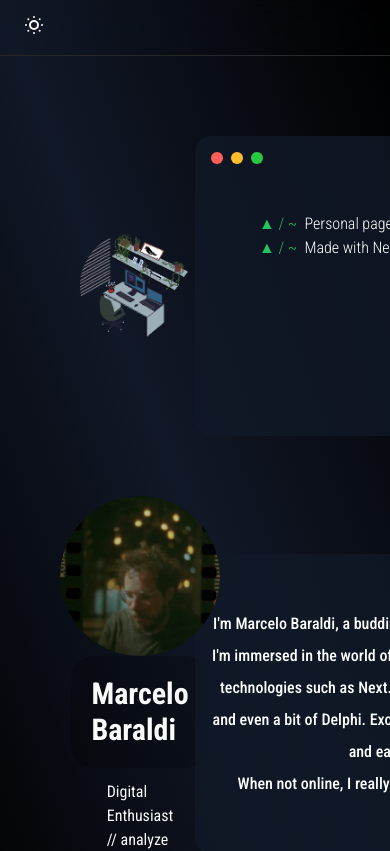
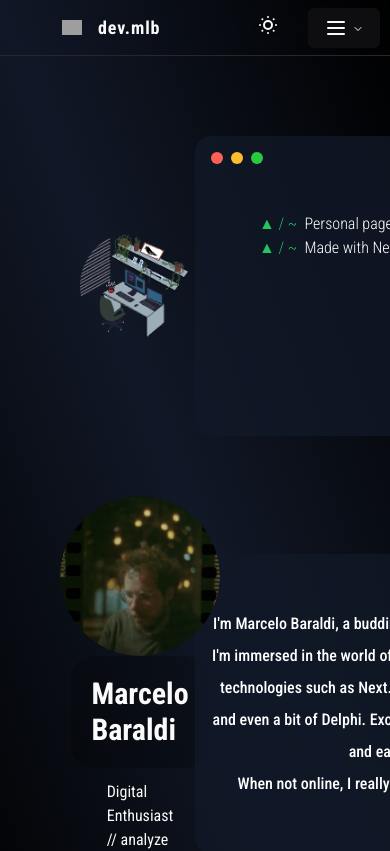
Before and after one commit to mlbaraldi/mlbaraldi.github.io, a Next.js app: page / in a window 390 px wide. Shown: the top 851 px of the page. Built offline with nearby package versions, Linux system fonts and the light colour scheme; grey boxes are pictures that could not be loaded.

Commit message:
feat: add responsive navbar

```diff
--- a/src/app/globals.css
+++ b/src/app/globals.css
@@ -72,7 +72,7 @@
     @apply border-border ;
   }
   body {
-    @apply GrainyLight bg-background text-foreground min-h-screen antialiased dark:bg-gradient-to-bl from-black via-gray-900 to-black;
+    @apply GrainyLight text-foreground min-h-screen antialiased dark:bg-gradient-to-bl from-black via-gray-900 to-black;
   }
 }
 
--- /dev/null
+++ b/src/components/ui/Hamburger.tsx
@@ -0,0 +1,59 @@
+import { GithubIcon, LineChartIcon, LinkedinIcon, MenuIcon, Terminal } from "lucide-react"
+import Link from "next/link"
+import { buttonVariants } from "./button"
+import { NavigationMenu, NavigationMenuContent, NavigationMenuItem, NavigationMenuLink, NavigationMenuList, NavigationMenuTrigger } from "./navigation-menu"
+
+const Hamburger = () => {
+  return (
+    <NavigationMenu>
+      <NavigationMenuList>
+        <NavigationMenuItem>
+          <NavigationMenuTrigger><MenuIcon /></NavigationMenuTrigger>
+          <NavigationMenuContent>
+            <NavigationMenuLink>
+              <Link className={buttonVariants({
+                variant: 'ghost',
+                size: 'sm'
+              })} href='/works' passHref>
+                <Terminal />
+                <p className="p-2">Works</p>
+              </Link>
+            </NavigationMenuLink>
+            <NavigationMenuLink>
+              <Link
+                className={buttonVariants({
+                  variant: 'ghost',
+                  size: 'sm',
+                })} href='/timeline' passHref>
+                <LineChartIcon className='ml-1.4 h-4 w-4' />
+                <p className="p-2">Timeline</p>
+              </Link>
+            </NavigationMenuLink>
+            <NavigationMenuLink>
+              <Link
+                className={buttonVariants({
+                  variant: 'ghost',
+                  size: 'sm',
+                })} href='https://www.linkedin.com/in/mlbaraldi' passHref>
+                <LinkedinIcon className='ml-1.5 h-4 w-4' />
+                <p className="p-2">Linkedin</p>
+              </Link>
+            </NavigationMenuLink>
+            <NavigationMenuLink>
+              <Link
+                className={buttonVariants({
+                  variant: 'ghost',
+                  size: 'sm',
+                })} href='https://github.com/mlbaraldi' passHref>
+                <GithubIcon className='ml-1.5 h-4 w-4' />
+                <p className="p-2">Github</p>
+              </Link>
+            </NavigationMenuLink>
+          </NavigationMenuContent>
+        </NavigationMenuItem>
+      </NavigationMenuList>
+    </NavigationMenu >
+  )
+}
+
+export default Hamburger
--- a/src/components/ui/Navbar.tsx
+++ b/src/components/ui/Navbar.tsx
@@ -1,6 +1,7 @@
 import { GithubIcon, LineChartIcon, LinkedinIcon, Terminal } from "lucide-react";
 import Link from "next/link";
 import BaseIcon from "../BaseIcon";
+import Hamburger from "./Hamburger";
 import MaxWidthWrapper from "./MaxWidthWrapper";
 import ThemeSwitcher from "./ThemeSwitcher";
 import { buttonVariants } from "./button";
@@ -9,15 +10,14 @@
   return (
     <nav className='sticky h-14 inset-x-0 top-0 z-30 w-full border-b backdrop-blur-lg transition-all '>
       <MaxWidthWrapper>
-        <div className='flex items-center justify-between h-14 border-b'>
-          <div className='hidden items-center space-x-20 sm:flex'>
-            <>
+        <div className='flex items-center justify-between h-14 border-b '>
           <BaseIcon />
+          <div className='hidden items-center space-x-20 sm:flex '>
             <Link className={buttonVariants({
               variant: 'ghost',
               size: 'sm'
             })} href='/works' passHref>
-                <Terminal className='ml-1.5 h-5 w-5' />
+              <Terminal />
               <p className="p-2">Works</p>
             </Link>
             <Link
@@ -44,14 +44,17 @@
               <GithubIcon className='ml-1.5 h-5 w-5' />
               <p className="p-2">Github</p>
             </Link>
-            </>
           </div>
-          <div
-            className={buttonVariants({
+
+          {/* Theme switcher for all screens */}
+          <div className={buttonVariants({
             variant: 'ghost',
             size: 'sm',
           })} >
             <ThemeSwitcher />
+          </div>
+          <div className='sm:hidden'>
+            <Hamburger />
           </div>
         </div>
       </MaxWidthWrapper>
@@ -59,4 +62,5 @@
   );
 };
 
+
 export default Navbar;
--- /dev/null
+++ b/src/components/ui/navigation-menu.tsx
@@ -0,0 +1,122 @@
+'use client'
+
+import * as NavigationMenuPrimitive from "@radix-ui/react-navigation-menu"
+import { cva } from "class-variance-authority"
+import { ChevronDown } from "lucide-react"
+import * as React from "react"
+
+import { cn } from "@/lib/utils"
+
+const NavigationMenu = React.forwardRef<
+  React.ElementRef<typeof NavigationMenuPrimitive.Root>,
+  React.ComponentPropsWithoutRef<typeof NavigationMenuPrimitive.Root>
+>(({ className, children, ...props }, ref) => (
+  <NavigationMenuPrimitive.Root
+    ref={ref}
+    className={cn(
+      "relative z-10 flex max-w-max flex-1 items-center justify-center",
+      className
+    )}
+    {...props}
+  >
+    {children}
+    <NavigationMenuViewport />
+  </NavigationMenuPrimitive.Root>
+))
+NavigationMenu.displayName = NavigationMenuPrimitive.Root.displayName
+
+const NavigationMenuList = React.forwardRef<
+  React.ElementRef<typeof NavigationMenuPrimitive.List>,
+  React.ComponentPropsWithoutRef<typeof NavigationMenuPrimitive.List>
+>(({ className, ...props }, ref) => (
+  <NavigationMenuPrimitive.List
+    ref={ref}
+    className={cn(
+      "group flex flex-1 list-none items-center justify-center space-x-1",
+      className
+    )}
+    {...props}
+  />
+))
+NavigationMenuList.displayName = NavigationMenuPrimitive.List.displayName
+
+const NavigationMenuItem = NavigationMenuPrimitive.Item
+
+const navigationMenuTriggerStyle = cva(
+  "group inline-flex h-10 w-max items-center justify-center rounded-md bg-background px-4 py-2 text-sm font-medium transition-colors hover:bg-accent hover:text-accent-foreground focus:bg-accent focus:text-accent-foreground focus:outline-none disabled:pointer-events-none disabled:opacity-50 data-[active]:bg-accent/50 data-[state=open]:bg-accent/50"
+)
+
+const NavigationMenuTrigger = React.forwardRef<
+  React.ElementRef<typeof NavigationMenuPrimitive.Trigger>,
+  React.ComponentPropsWithoutRef<typeof NavigationMenuPrimitive.Trigger>
+>(({ className, children, ...props }, ref) => (
+  <NavigationMenuPrimitive.Trigger
+    ref={ref}
+    className={cn(navigationMenuTriggerStyle(), "group", className)}
+    {...props}
+  >
+    {children}{" "}
+    <ChevronDown
+      className="relative top-[1px] ml-1 h-3 w-3 transition duration-200 group-data-[state=open]:rotate-180"
+      aria-hidden="true"
+    />
+  </NavigationMenuPrimitive.Trigger>
+))
+NavigationMenuTrigger.displayName = NavigationMenuPrimitive.Trigger.displayName
+
+const NavigationMenuContent = React.forwardRef<
+  React.ElementRef<typeof NavigationMenuPrimitive.Content>,
+  React.ComponentPropsWithoutRef<typeof NavigationMenuPrimitive.Content>
+>(({ className, ...props }, ref) => (
+  <NavigationMenuPrimitive.Content
+    ref={ref}
+    className={cn(
+      "left-0 top-0 w-full data-[motion^=from-]:animate-in data-[motion^=to-]:animate-out data-[motion^=from-]:fade-in data-[motion^=to-]:fade-out data-[motion=from-end]:slide-in-from-right-52 data-[motion=from-start]:slide-in-from-left-52 data-[motion=to-end]:slide-out-to-right-52 data-[motion=to-start]:slide-out-to-left-52 md:absolute md:w-auto ",
+      className
+    )}
+    {...props}
+  />
+))
+NavigationMenuContent.displayName = NavigationMenuPrimitive.Content.displayName
+
+const NavigationMenuLink = NavigationMenuPrimitive.Link
+
+const NavigationMenuViewport = React.forwardRef<
+  React.ElementRef<typeof NavigationMenuPrimitive.Viewport>,
+  React.ComponentPropsWithoutRef<typeof NavigationMenuPrimitive.Viewport>
+>(({ className, ...props }, ref) => (
+  <div className={cn("absolute left-0 top-full flex justify-center")}>
+    <NavigationMenuPrimitive.Viewport
+      className={cn(
+        "origin-top-center relative mt-1.5 h-[var(--radix-navigation-menu-viewport-height)] w-full overflow-hidden rounded-md border bg-popover text-popover-foreground shadow-lg data-[state=open]:animate-in data-[state=closed]:animate-out data-[state=closed]:zoom-out-95 data-[state=open]:zoom-in-90 md:w-[var(--radix-navigation-menu-viewport-width)]",
+        className
+      )}
+      ref={ref}
+      {...props}
+    />
+  </div>
+))
+NavigationMenuViewport.displayName =
+  NavigationMenuPrimitive.Viewport.displayName
+
+const NavigationMenuIndicator = React.forwardRef<
+  React.ElementRef<typeof NavigationMenuPrimitive.Indicator>,
+  React.ComponentPropsWithoutRef<typeof NavigationMenuPrimitive.Indicator>
+>(({ className, ...props }, ref) => (
+  <NavigationMenuPrimitive.Indicator
+    ref={ref}
+    className={cn(
+      "top-full z-[1] flex h-1.5 items-end justify-center overflow-hidden data-[state=visible]:animate-in data-[state=hidden]:animate-out data-[state=hidden]:fade-out data-[state=visible]:fade-in",
+      className
+    )}
+    {...props}
+  >
+    <div className="relative top-[60%] h-2 w-2 rotate-45 rounded-tl-sm bg-border shadow-md" />
+  </NavigationMenuPrimitive.Indicator>
+))
+NavigationMenuIndicator.displayName =
+  NavigationMenuPrimitive.Indicator.displayName
+
+export {
+  NavigationMenu, NavigationMenuContent, NavigationMenuIndicator, NavigationMenuItem, NavigationMenuLink, NavigationMenuList, NavigationMenuTrigger, NavigationMenuViewport, navigationMenuTriggerStyle
+}
```
Also changed, not shown: package.json (+13 -11 lines), 1 other file (tests, documents, lock files or other folders). Lines whose indentation alone changed are shown as unchanged.
